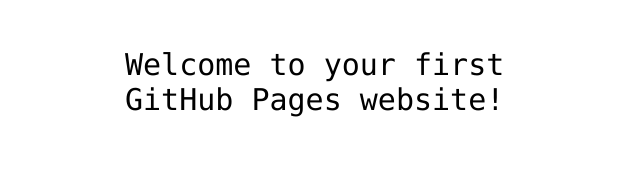
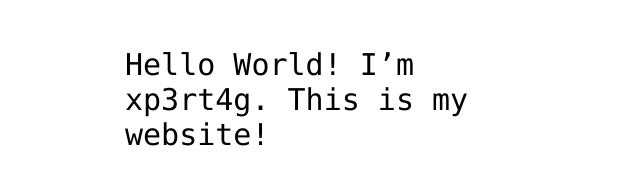
Before and after one commit to xp3rt4g/hello-world, a plain HTML site: page index.html in a window 1280 px wide. Shown: the part 341-526 px from the top of the page, without its empty margins (315-955 px from the left). Drawn offline with Linux system fonts and the light colour scheme.

Commit message:
Update index.html

```diff
--- a/index.html
+++ b/index.html
@@ -12,7 +12,7 @@
 <img src="https://octodex.github.com/images/daftpunktocat-thomas.gif" id="octocat" alt="octocat-gif" />
 
 <!-- Change this code here by copy and pasting your template on line 15 -->
-<p>Welcome to your first GitHub Pages website!</p>
+<p>Hello World! I’m xp3rt4g. This is my website!</p>
 
 </body>
 </html>
```
